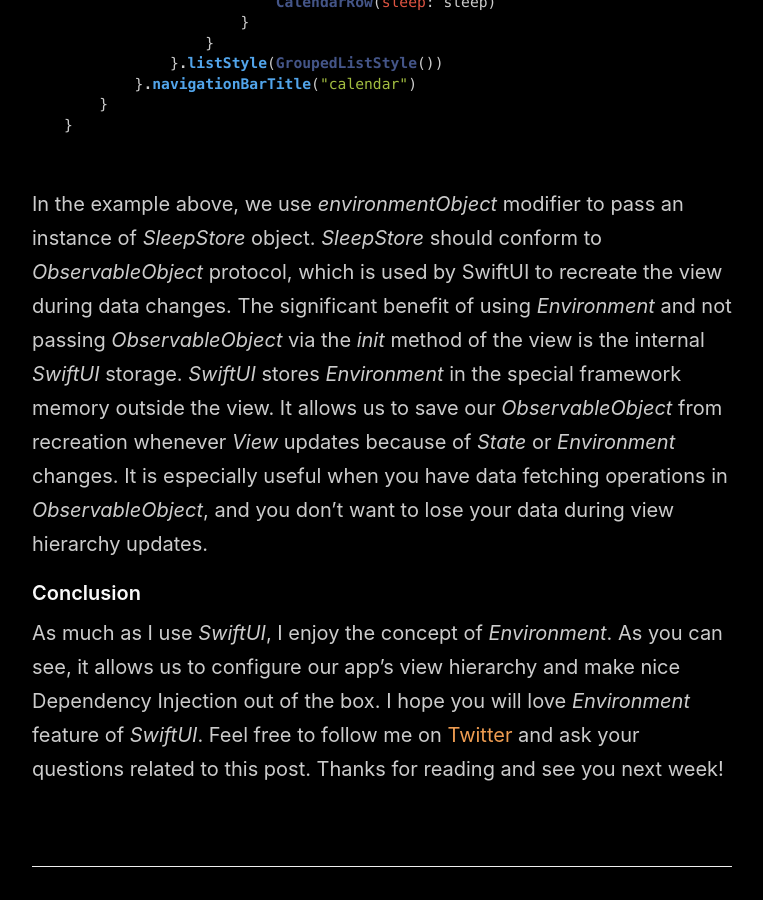
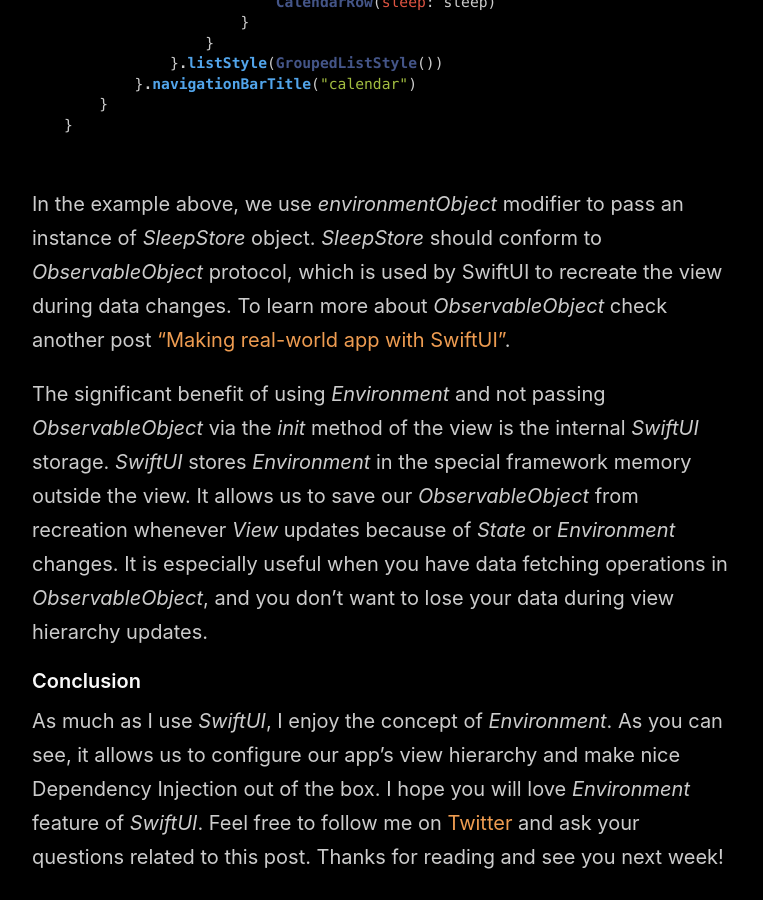
Before and after one commit to mecid/mecid.github.io, a Jekyll site: the page built from _posts/2019-08-21-the-power-of-environment-in-swiftui.md, in a window 1280 px wide and 900 px high, scrolled down 3789 px. Shown: the whole window, without its empty margins (258-1021 px from the left). Built offline with Jekyll 4.4.1, drawn with Linux system fonts in a browser that asks for light colours.

Commit message:
Update 2019-08-21-the-power-of-environment-in-swiftui.md

````diff
--- a/_posts/2019-08-21-the-power-of-environment-in-swiftui.md
+++ b/_posts/2019-08-21-the-power-of-environment-in-swiftui.md
@@ -119,7 +119,9 @@
 }
 ```
 
-In the example above, we use *environmentObject* modifier to pass an instance of *SleepStore* object. *SleepStore* should conform to *ObservableObject* protocol, which is used by SwiftUI to recreate the view during data changes. The significant benefit of using *Environment* and not passing *ObservableObject* via the *init* method of the view is the internal *SwiftUI* storage. *SwiftUI* stores *Environment* in the special framework memory outside the view. It allows us to save our *ObservableObject* from recreation whenever *View* updates because of *State* or *Environment* changes. It is especially useful when you have data fetching operations in *ObservableObject*, and you don't want to lose your data during view hierarchy updates.
+In the example above, we use *environmentObject* modifier to pass an instance of *SleepStore* object. *SleepStore* should conform to *ObservableObject* protocol, which is used by SwiftUI to recreate the view during data changes. To learn more about *ObservableObject* check another post ["Making real-world app with SwiftUI"](/2019/06/05/swiftui-making-real-world-app/).
+
+The significant benefit of using *Environment* and not passing *ObservableObject* via the *init* method of the view is the internal *SwiftUI* storage. *SwiftUI* stores *Environment* in the special framework memory outside the view. It allows us to save our *ObservableObject* from recreation whenever *View* updates because of *State* or *Environment* changes. It is especially useful when you have data fetching operations in *ObservableObject*, and you don't want to lose your data during view hierarchy updates.
 
 #### Conclusion
 As much as I use *SwiftUI*, I enjoy the concept of *Environment*. As you can see, it allows us to configure our app's view hierarchy and make nice Dependency Injection out of the box. I hope you will love *Environment* feature of *SwiftUI*. Feel free to follow me on [Twitter](https://twitter.com/mecid) and ask your questions related to this post. Thanks for reading and see you next week!
````
